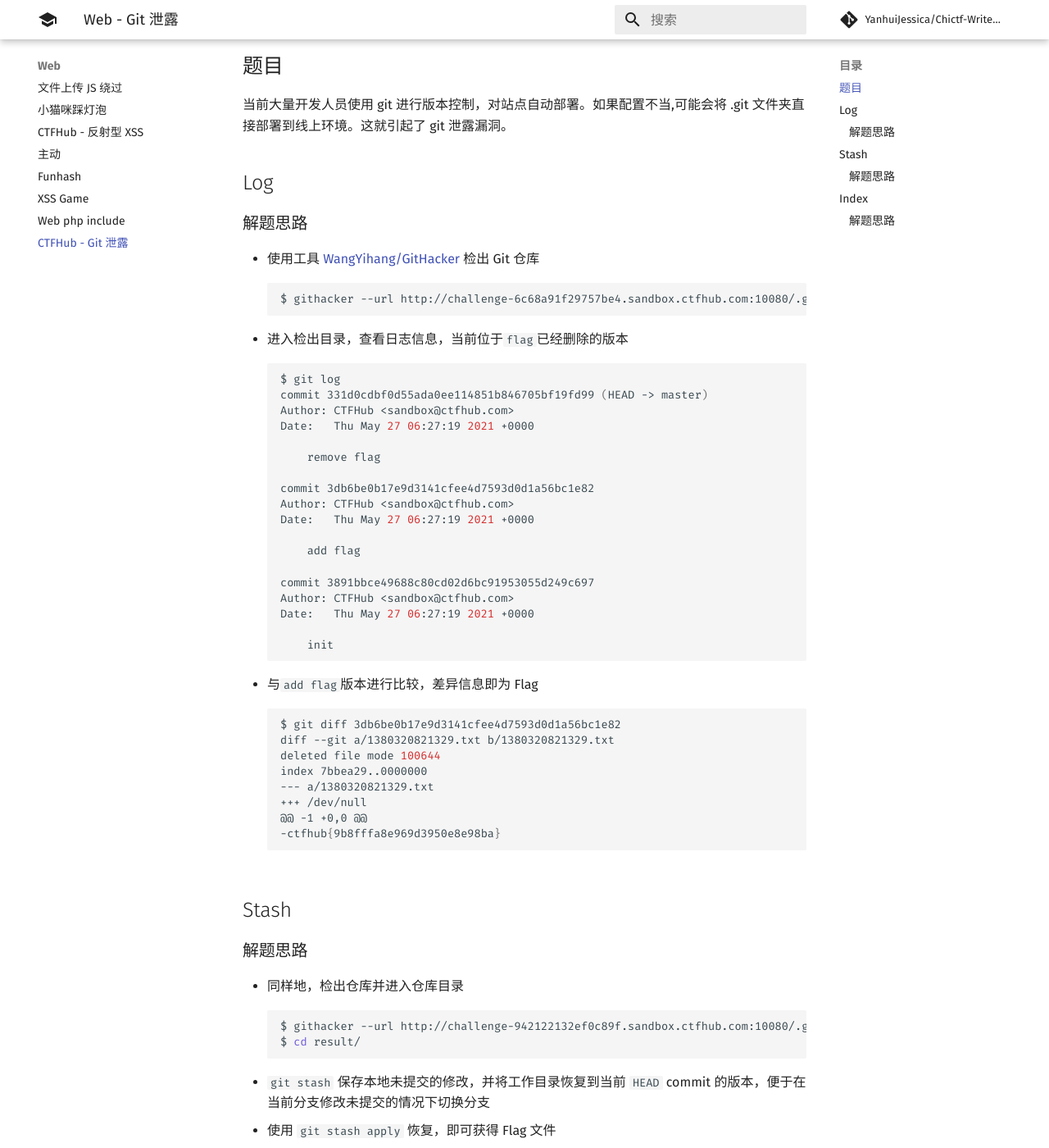
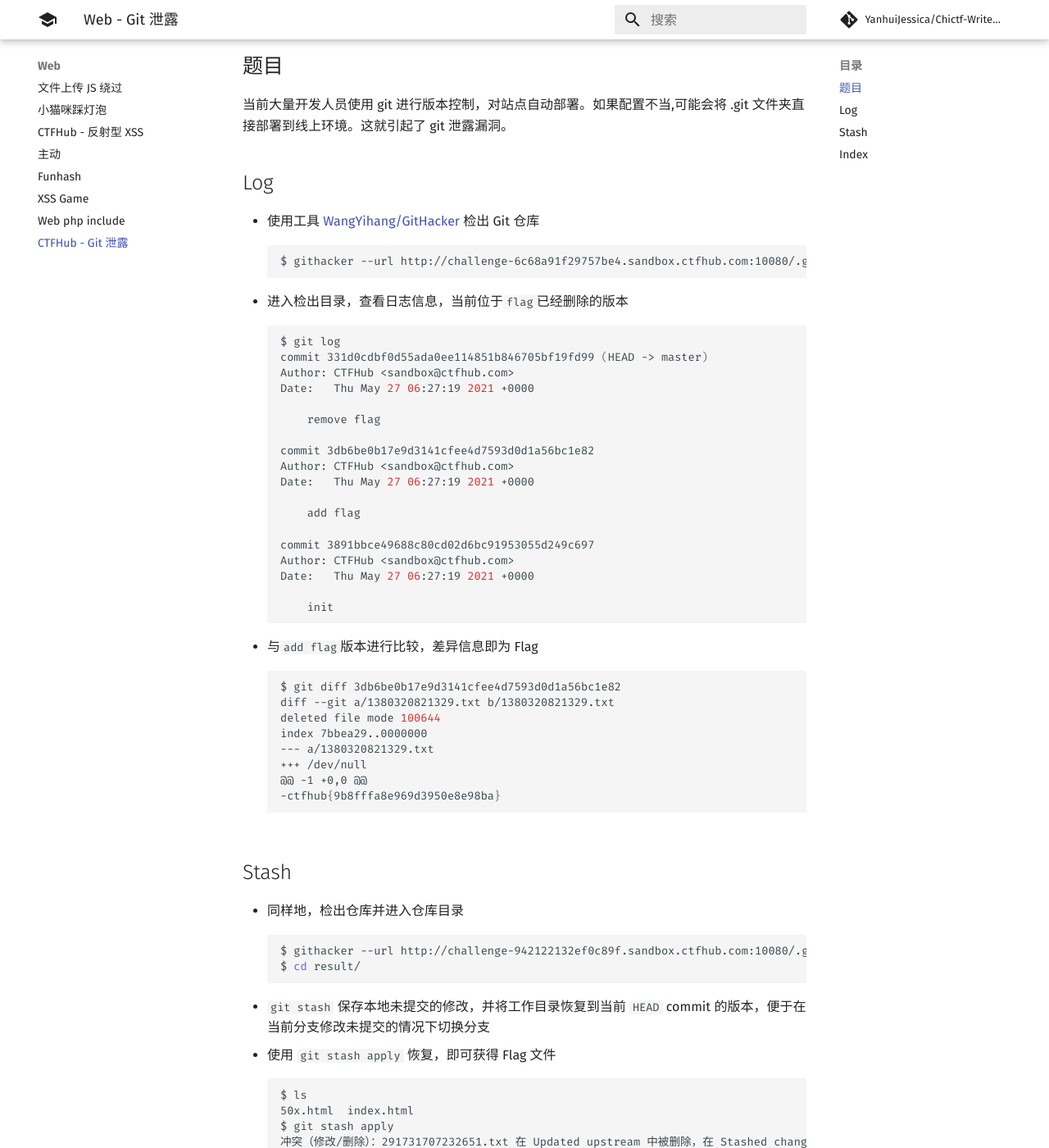
Before and after one commit to YanhuiJessica/Chictf-Writeups, an MkDocs documentation site: the page built from docs/web/ctfhub_git_leakage.md, in a window 1280 px wide and 1400 px high, scrolled down 190 px. Shown: the whole window at 82% size. Built offline with MkDocs 1.6.1 and Material for MkDocs 9.7.7, drawn with Linux system fonts in a browser that asks for light colours; comment, search, counter and statistics services are not loaded.

Commit message:
格式调整

````diff
--- a/docs/web/ctfhub_git_leakage.md
+++ b/docs/web/ctfhub_git_leakage.md
@@ -8,8 +8,6 @@ description: CTFHub | 技能树 | Web
 当前大量开发人员使用 git 进行版本控制，对站点自动部署。如果配置不当,可能会将 .git 文件夹直接部署到线上环境。这就引起了 git 泄露漏洞。
 
 ## Log
-
-### 解题思路
 
 - 使用工具 [WangYihang/GitHacker](https://github.com/WangYihang/GitHacker) 检出 Git 仓库
     ```bash
@@ -50,8 +48,6 @@ description: CTFHub | 技能树 | Web
 
 ## Stash
 
-### 解题思路
-
 - 同样地，检出仓库并进入仓库目录
     ```bash
     $ githacker --url http://challenge-942122132ef0c89f.sandbox.ctfhub.com:10080/.git --folder result
@@ -72,8 +68,6 @@ description: CTFHub | 技能树 | Web
 
 ## Index
 
-### 解题思路
-
 - `GitHacker`检出目录后就看到 Flag 文件了（咦 :0）
     ```bash
     $ githacker --url http://challenge-4c0f5006f79ca499.sandbox.ctfhub.com:10080/.git --folder result
````
